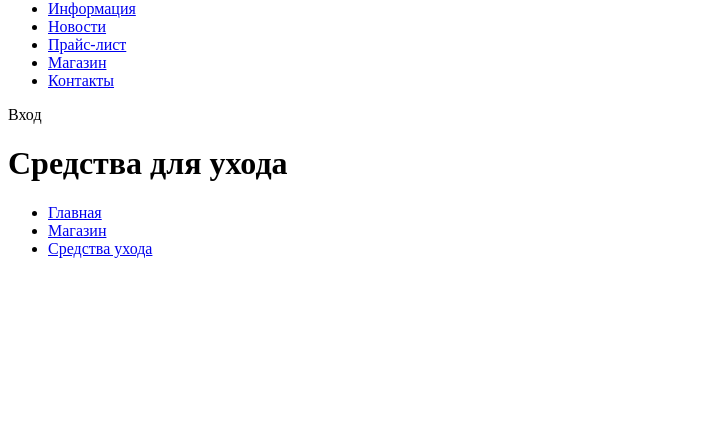
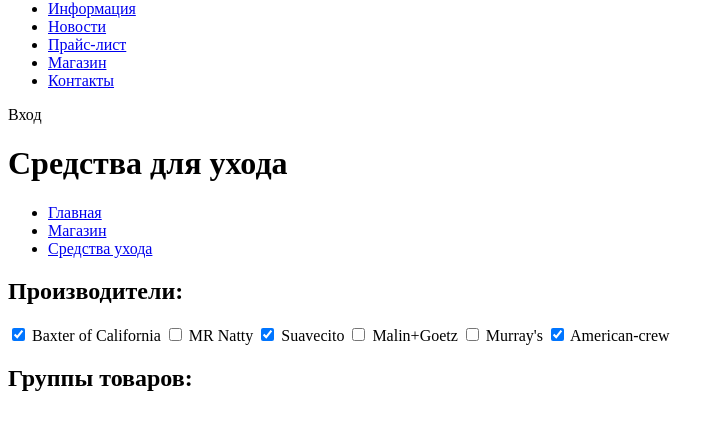
Before and after one commit to Torokhov/184172-barbershop, a plain HTML site: page Catalog.html in a window 1280 px wide. Shown: the part 42-472 px from the top of the page, without its empty margins (0-725 px from the left). Drawn offline with Linux system fonts and the light colour scheme.

Commit message:
Создан блок aside, размечена форма "Производители"

```diff
--- a/Catalog.html
+++ b/Catalog.html
@@ -35,6 +35,24 @@
                     <li><a href="#">Средства ухода</a></li>
                 </ul>
             </nav>
+            <aside class="filters">
+                <h2 class="filters-head">Производители:</h2>
+                <form class="filters-manufacturers" action="#" method="get">
+                    <input class="filters-manufacturers-check" id="baxter" type="checkbox" checked>
+                    <label class="filters-manufacturers-name" for="baxter">Baxter of California</label>
+                    <input class="filters-manufacturers-check" id="mr-natty" type="checkbox">
+                    <label class="filters-manufacturers-name" for="mr-natty">MR Natty</label>
+                    <input class="filters-manufacturers-check" id="suavecito" type="checkbox" checked>
+                    <label class="filters-manufacturers-name" for="suavecito">Suavecito</label>
+                    <input class="filters-manufacturers-check" id="malin+goetz" type="checkbox">
+                    <label class="filters-manufacturers-name" for="malin+goetz">Malin+Goetz</label>
+                    <input class="filters-manufacturers-check" id="murray's" type="checkbox">
+                    <label class="filters-manufacturers-name" for="murray's">Murray's</label>
+                    <input class="filters-manufacturers-check" id="american-crew" type="checkbox" checked>
+                    <label class="filters-manufacturers-name" for="american-crew">American-crew</label>
+                </form>
+                <h2 class="filters-head">Группы товаров:</h2>
+            </aside>
         </main>
     </body>
 </html>
```
